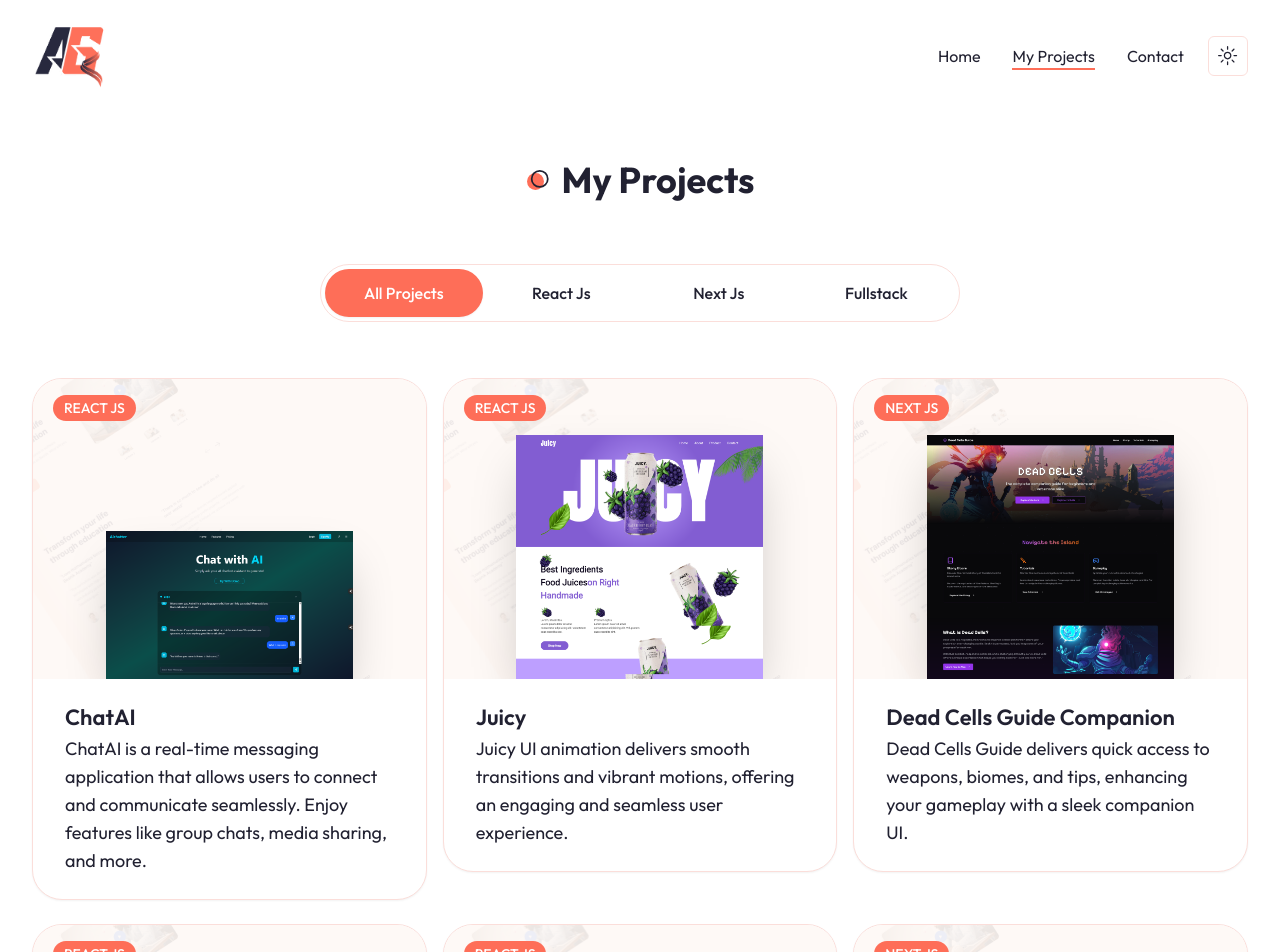
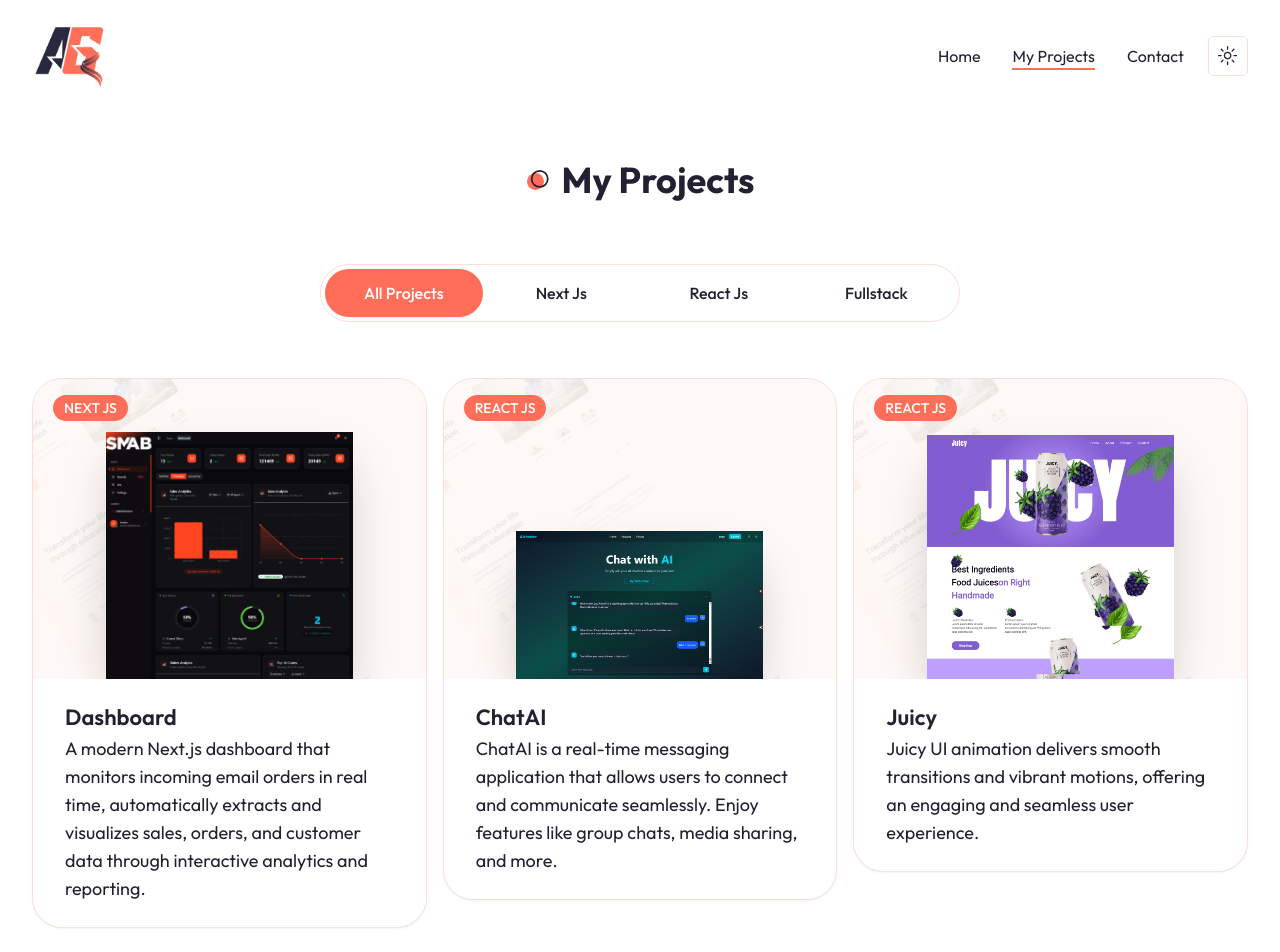
Before and after one commit to Aminegha10/Portfolio, a Next.js app: page /projects in a window 1280 px wide. Shown: the top 952 px of the page. Built offline with nearby package versions, Linux system fonts and the light colour scheme.

Commit message:
Refactor code structure for improved readability and maintainability

```diff
--- a/app/projects/page.jsx
+++ b/app/projects/page.jsx
@@ -4,6 +4,15 @@ import { Tabs, TabsList, TabsTrigger, TabsContent } from "@/components/ui/tabs";
 import ProjectCard from "@/components/ProjectCard";
 
 const projectData = [
+  {
+    image: "/work/11.png",
+    category: "next js",
+    name: "Dashboard",
+    description:
+      "A modern Next.js dashboard that monitors incoming email orders in real time, automatically extracts and visualizes sales, orders, and customer data through interactive analytics and reporting.",
+    link: "https://ai-chat-pizg.vercel.app/",
+    github: "https://github.com/Aminegha10/Listening-email",
+  },
   {
     image: "/work/10.png",
     category: "react js",
```
Also changed, not shown: public/hero/developer2.png (deleted), public/work/11.png (added).
